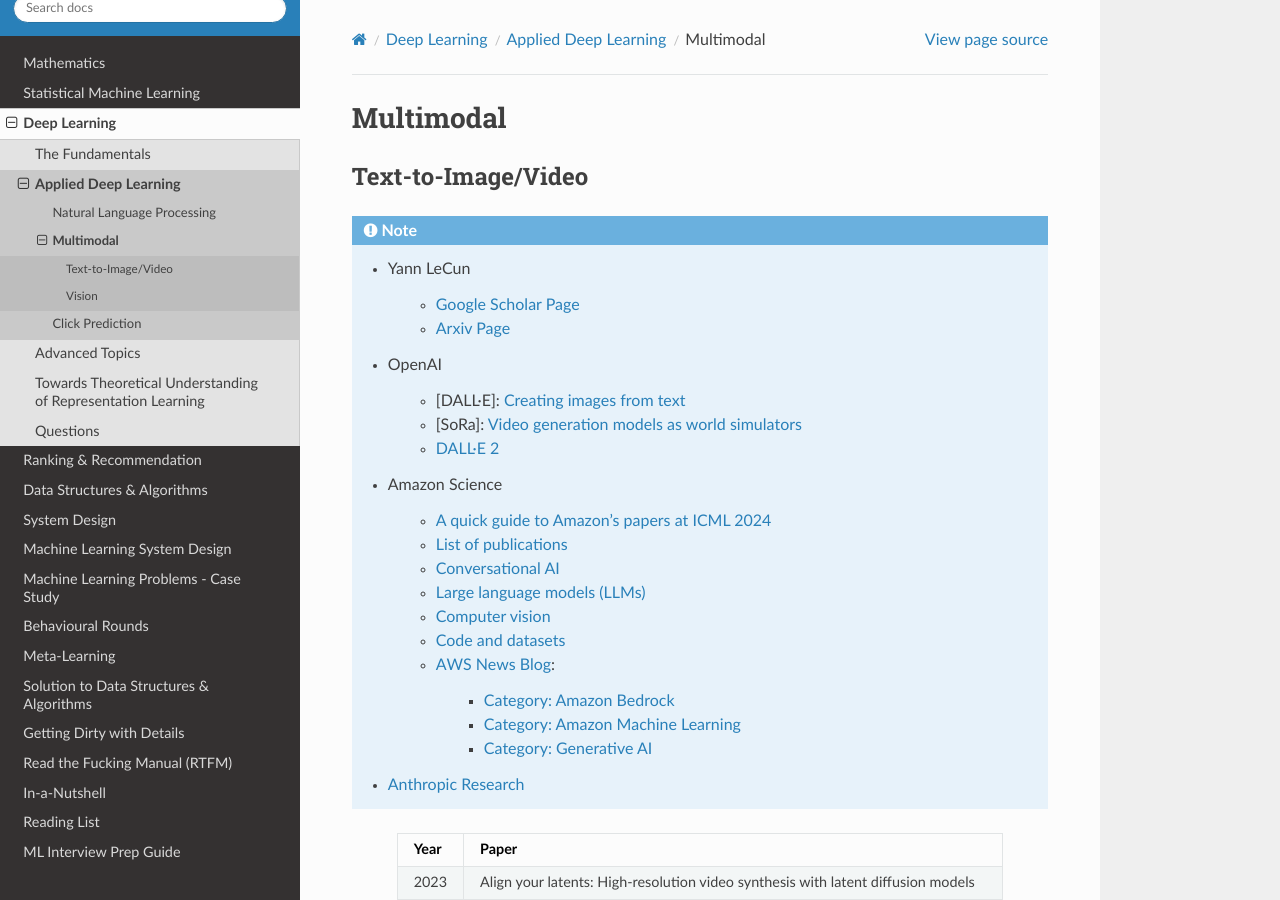
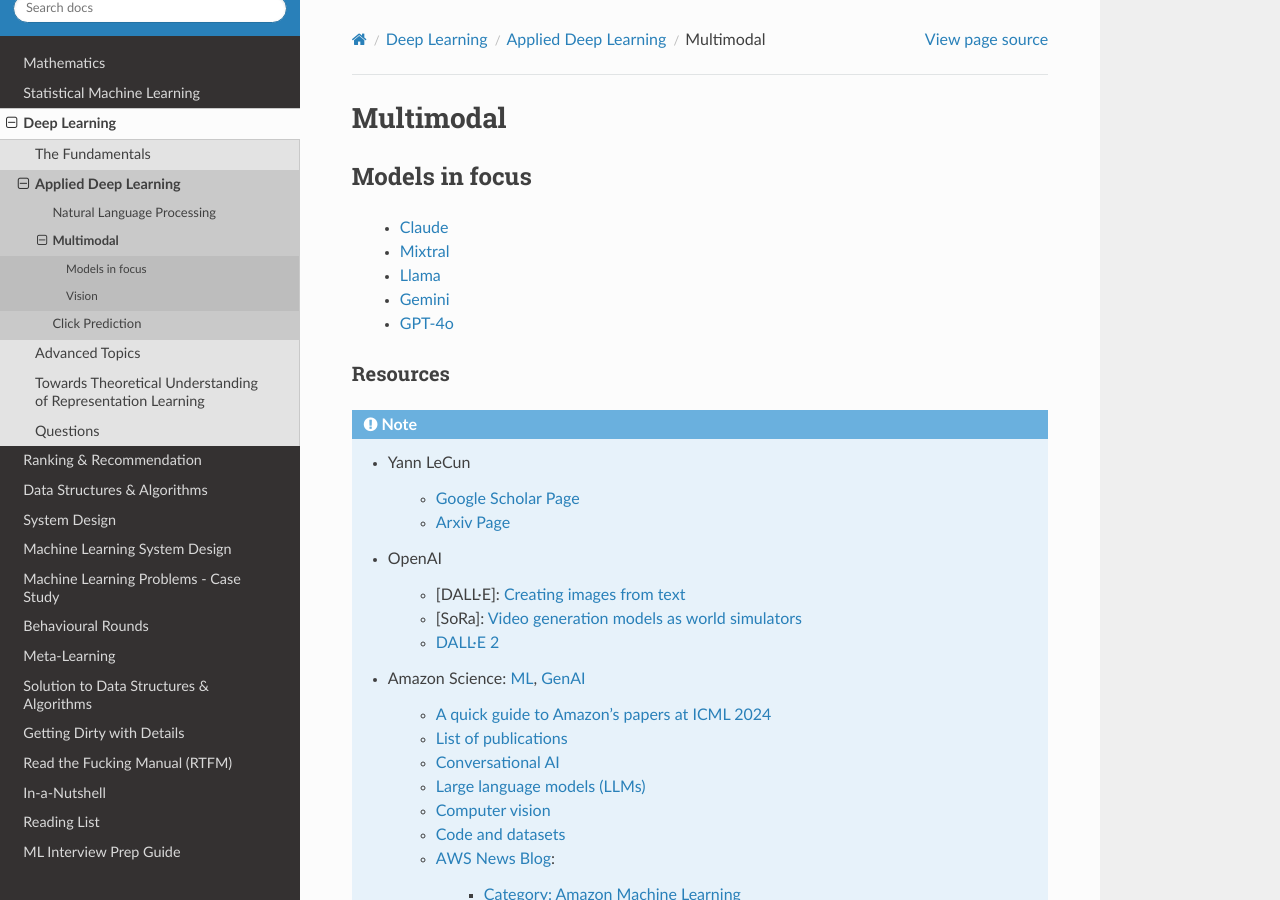
Before and after one commit to uselesstechjunks/leetcode, a Sphinx documentation site: the page built from docs/source/dl/application/multimodal.rst, in a window 1280 px wide and 900 px high. Built offline with Sphinx 7.4.7 and the Read the Docs theme 2.0.0, drawn with Linux system fonts in a browser that asks for light colours.

Commit message:
Update multimodal.rst

```diff
--- a/docs/source/dl/application/multimodal.rst
+++ b/docs/source/dl/application/multimodal.rst
@@ -1,10 +1,17 @@
 ##############################################################################
 Multimodal
 ##############################################################################
+******************************************************************************************
+Models in focus
+******************************************************************************************
+	* `Claude <https://www.anthropic.com/news/claude-3-family>`_
+	* `Mixtral <https://mistral.ai/news/mixtral-of-experts/>`_
+	* `Llama <https://ai.meta.com/blog/meta-llama-3/>`_
+	* `Gemini <https://blog.google/technology/ai/google-gemini-ai/>`_
+	* `GPT-4o <https://openai.com/index/hello-gpt-4o/>`_
 
-******************************************************************************************
-Text-to-Image/Video
-******************************************************************************************
+Resources
+==============================================================================
 .. note::
 	* Yann LeCun
 
@@ -15,7 +22,7 @@ Text-to-Image/Video
 		* [DALL·E]: `Creating images from text <https://openai.com/index/dall-e/>`_
 		* [SoRa]: `Video generation models as world simulators <https://openai.com/index/video-generation-models-as-world-simulators/>`_
 		* `DALL·E 2 <https://openai.com/index/dall-e-2/>`_
-	* Amazon Science
+	* Amazon Science: `ML <https://aws.amazon.com/ai/machine-learning/>`_, `GenAI <https://aws.amazon.com/ai/generative-ai/>`_
 
 		* `A quick guide to Amazon’s papers at ICML 2024 <https://www.amazon.science/blog/a-quick-guide-to-amazons-papers-at-icml-2024>`_
 		* `List of publications <https://www.amazon.science/publications>`_
@@ -25,7 +32,6 @@ Text-to-Image/Video
 		* `Code and datasets <https://www.amazon.science/code-and-datasets>`_
 		* `AWS News Blog <https://aws.amazon.com/blogs/aws/>`_:
 
-			* `Category: Amazon Bedrock <https://aws.amazon.com/blogs/aws/category/artificial-intelligence/amazon-machine-learning/amazon-bedrock/>`_
 			* `Category: Amazon Machine Learning <https://aws.amazon.com/blogs/aws/category/artificial-intelligence/amazon-machine-learning/>`_
 			* `Category: Generative AI <https://aws.amazon.com/blogs/aws/category/artificial-intelligence/generative-ai/>`_
 	* `Anthropic Research <https://www.anthropic.com/research>`_
```
